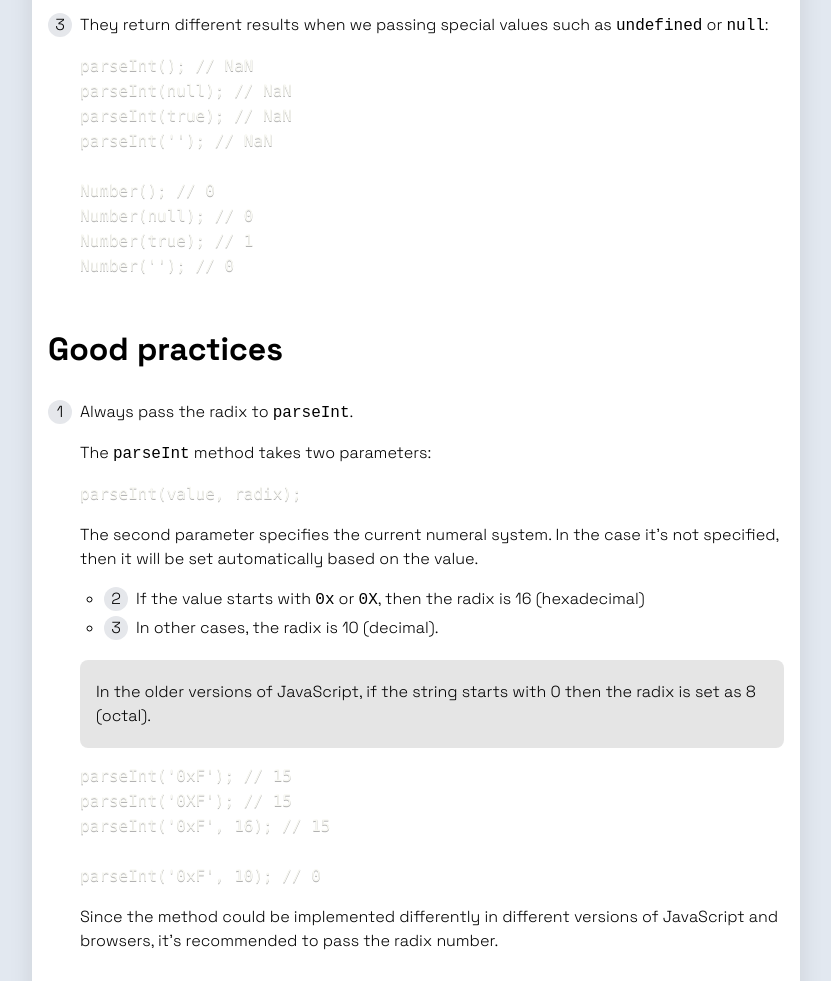
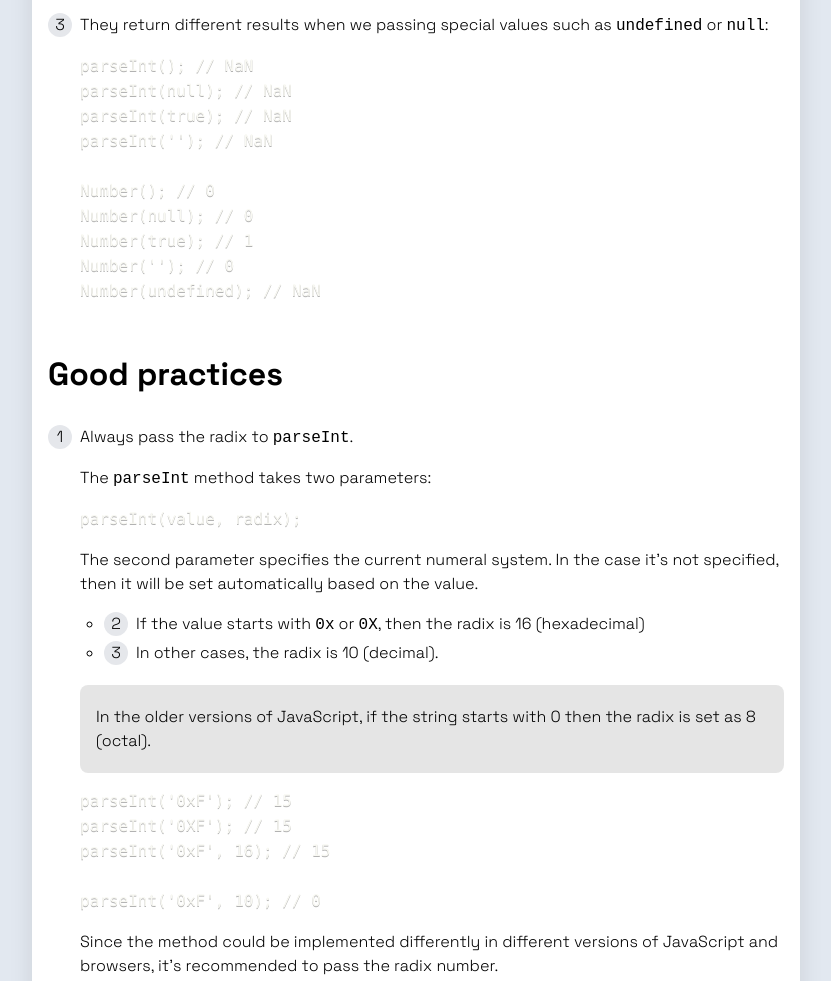
Before and after one commit to phuocng/this-vs-that, an Eleventy site: page contents/number-constructor-vs-parse-int.md in a window 1280 px wide. Shown: the part 897-1878 px from the top of the page, without its empty margins (224-1055 px from the left). Built offline with nearby package versions, Linux system fonts and the light colour scheme; Eleventy itself is replaced by a stand-in of ours; code samples lack their colours; files that its build step writes are made by us from their sources; no server answers.

Commit message:
doc: add counter intuitive Number(undefined)

````diff
--- a/contents/number-constructor-vs-parse-int.md
+++ b/contents/number-constructor-vs-parse-int.md
@@ -44,6 +44,7 @@ Both `Number()` and `parseInt()` are often used to convert a string to number.
     Number(null); // 0
     Number(true); // 1
     Number(''); // 0
+    Number(undefined); // NaN
     ```
 
 ## Good practices
````
